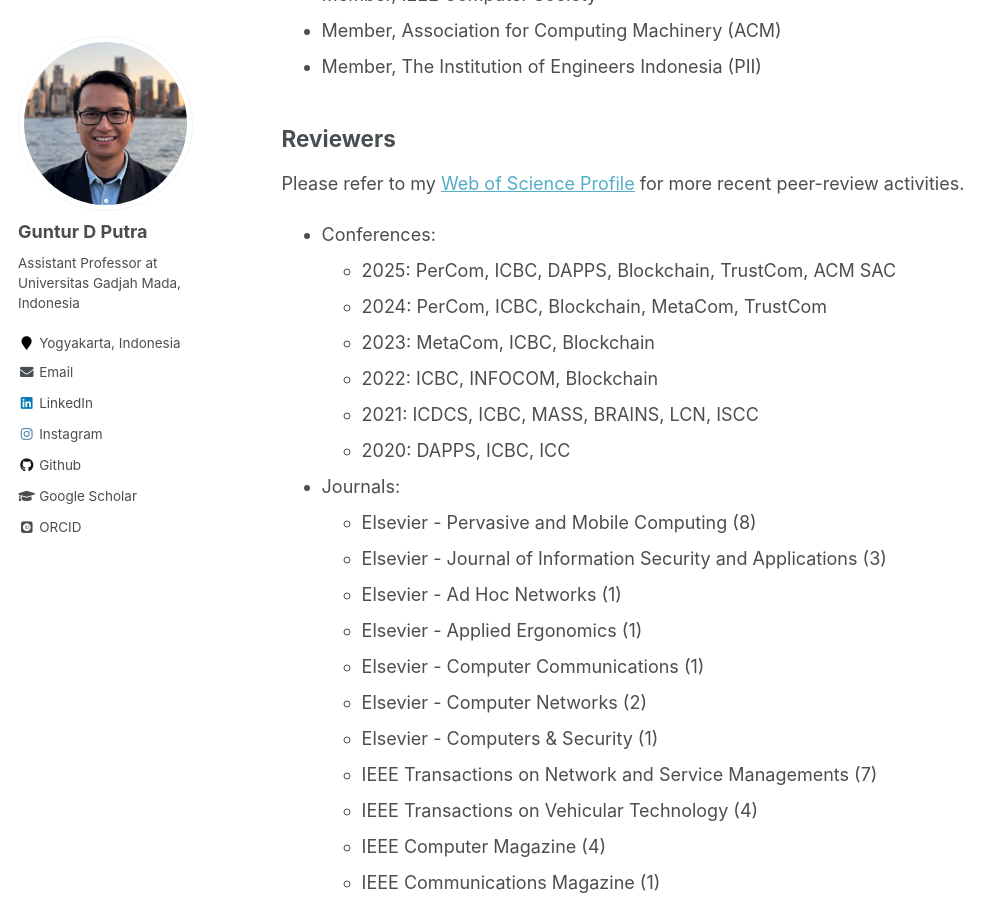
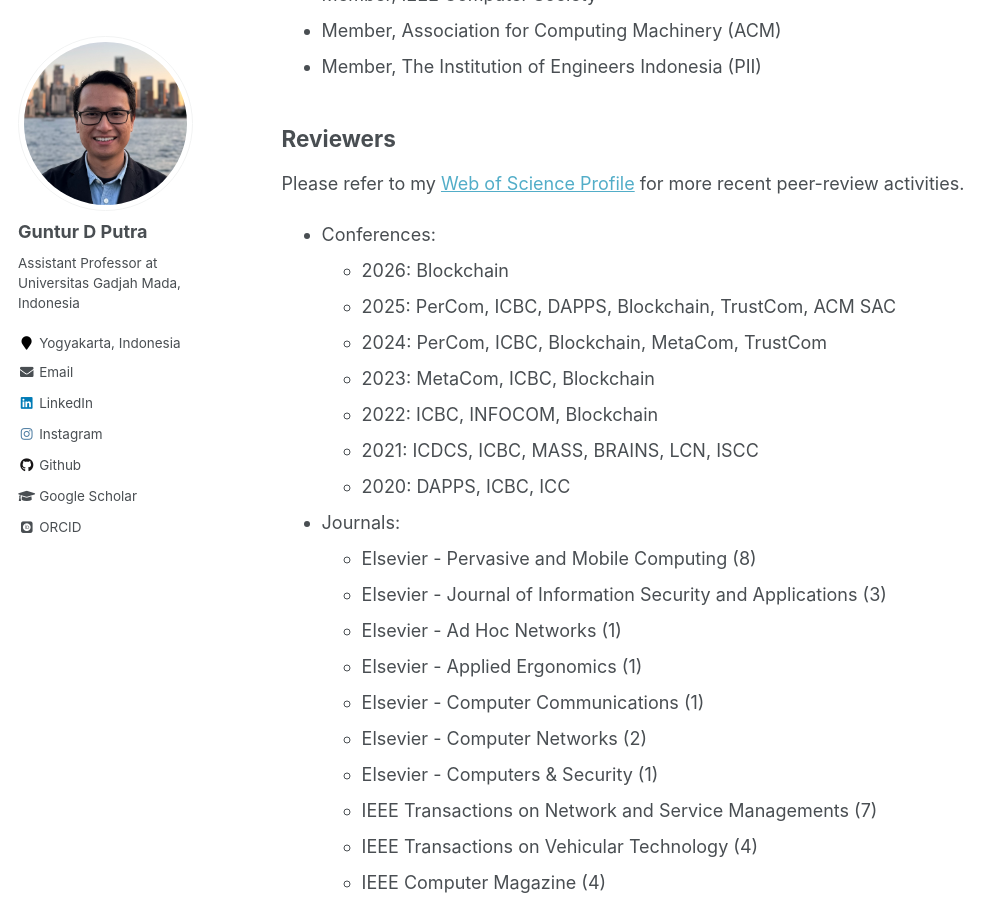
Before and after one commit to gdputra/gdputra.github.io, a Jekyll site: the page built from _pages/service.md, in a window 1280 px wide and 900 px high, scrolled down 327 px. Shown: the whole window, without its empty margins (0-1008 px from the left). Built offline with Jekyll 4.4.1, drawn with Linux system fonts in a browser that asks for light colours; some web fonts are replaced.

Commit message:
Add 2026 Blockchain conference to service page

```diff
--- a/_pages/service.md
+++ b/_pages/service.md
@@ -19,6 +19,7 @@ Reviewers
 Please refer to my [Web of Science Profile](https://www.webofscience.com/wos/author/record/W-3040-2019) for more recent peer-review activities.
 
 - Conferences:
+  - 2026: Blockchain
   - 2025: PerCom, ICBC, DAPPS, Blockchain, TrustCom, ACM SAC
   - 2024: PerCom, ICBC, Blockchain, MetaCom, TrustCom
   - 2023: MetaCom, ICBC, Blockchain
```
